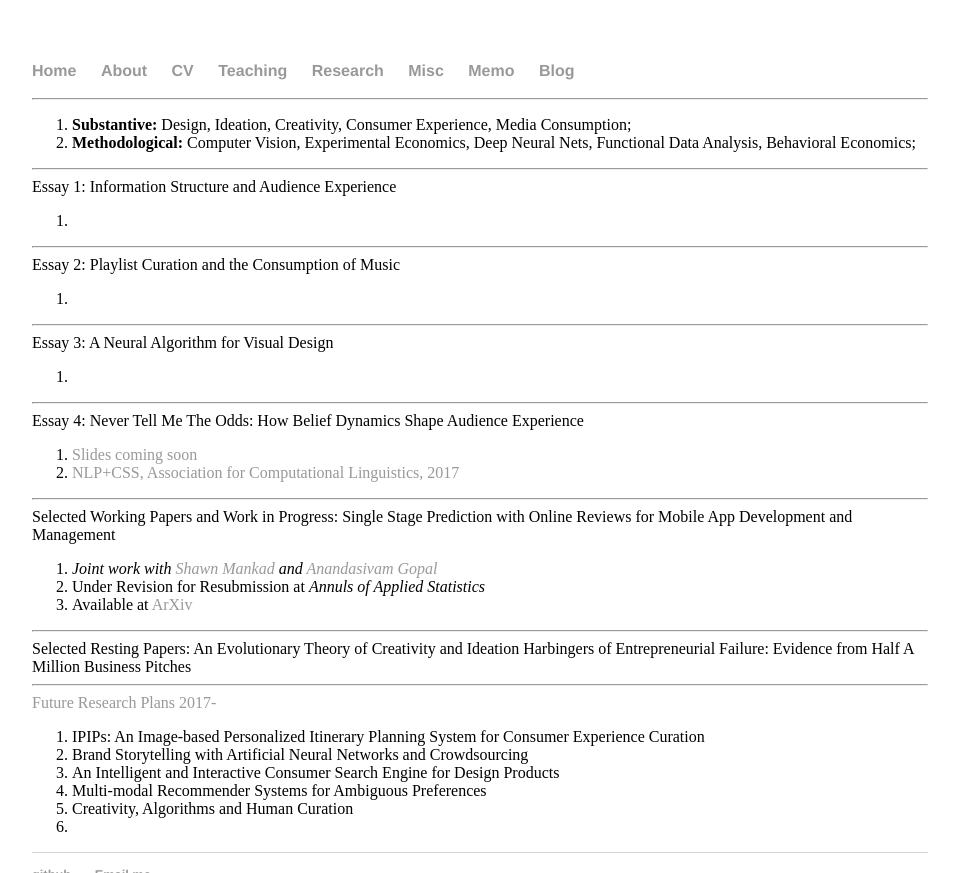
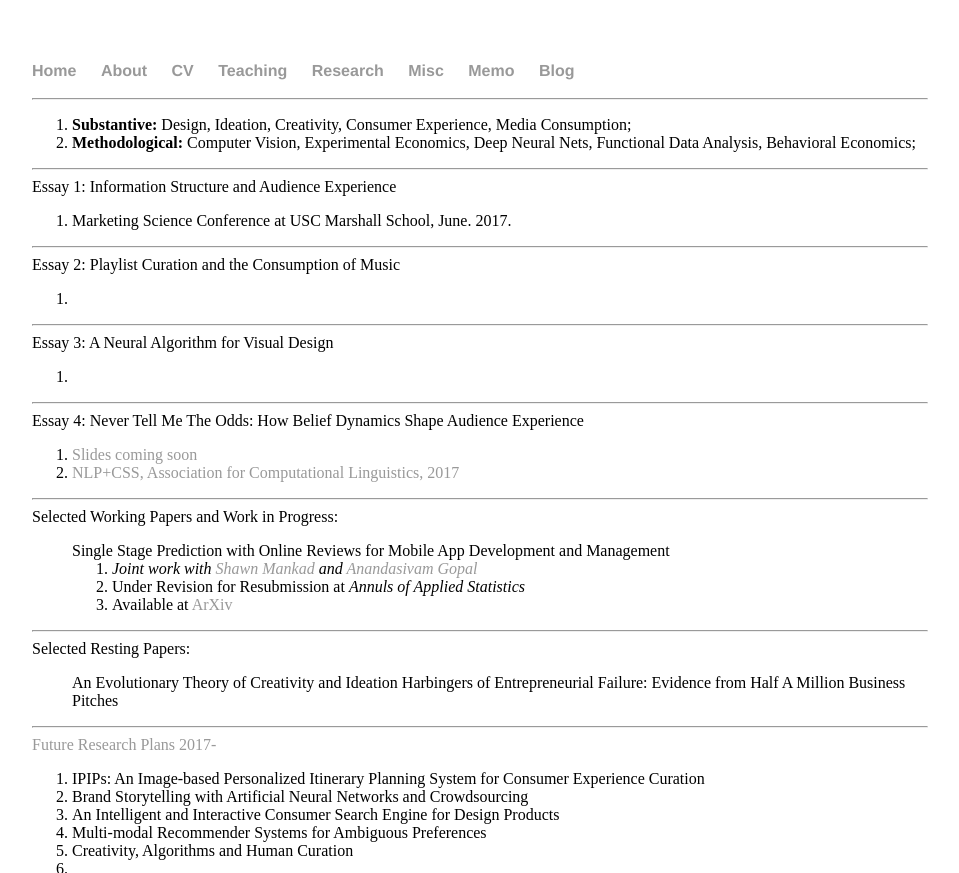
Before and after one commit to shenglih/shenglih.github.io, a Jekyll site: the page built from research/index.html, in a window 1280 px wide, cut to the strip 0-873 px from the top of the page. Shown: the whole strip, without its empty margins (160-1119 px from the left). Built offline with Jekyll 4.4.1, drawn with Linux system fonts in a browser that asks for light colours.

Commit message:
Update index.html

```diff
--- a/research/index.html
+++ b/research/index.html
@@ -14,7 +14,7 @@ title: Shengli Hu, Research
 <hr>
 	Essay 1: Information Structure and Audience Experience
 	<ol>
-		<li></li>
+		<li>Marketing Science Conference at USC Marshall School, June. 2017.</li>
 	</ol>
   <hr>
 
@@ -41,7 +41,7 @@ title: Shengli Hu, Research
 
   Selected Working Papers and Work in Progress:
 
-
+<ol>
   <h7> Single Stage Prediction with Online Reviews for Mobile App Development and Management </h7>
 
   <ol>
@@ -49,13 +49,15 @@ title: Shengli Hu, Research
     <li> Under Revision for Resubmission at <em> Annuls of Applied Statistics </em></li>
 <li> Available at <a href="https://arxiv.org/"> ArXiv </a></li>
   </ol>
+	</ol>
 
 	<hr>
 	<h7> Selected Resting Papers: </h7>
-
+	<ol>
 	<h8> An Evolutionary Theory of Creativity and Ideation </h8>
 
 	<h8> Harbingers of Entrepreneurial Failure: Evidence from Half A Million Business Pitches </h8>
+	</ol>
   <hr>
 	 <a href="https://www.dropbox.com/s/wj3mj8he6m8e4ls/ws.pdf?dl=0"> Future Research Plans 2017- </a>
 	<ol>
```
